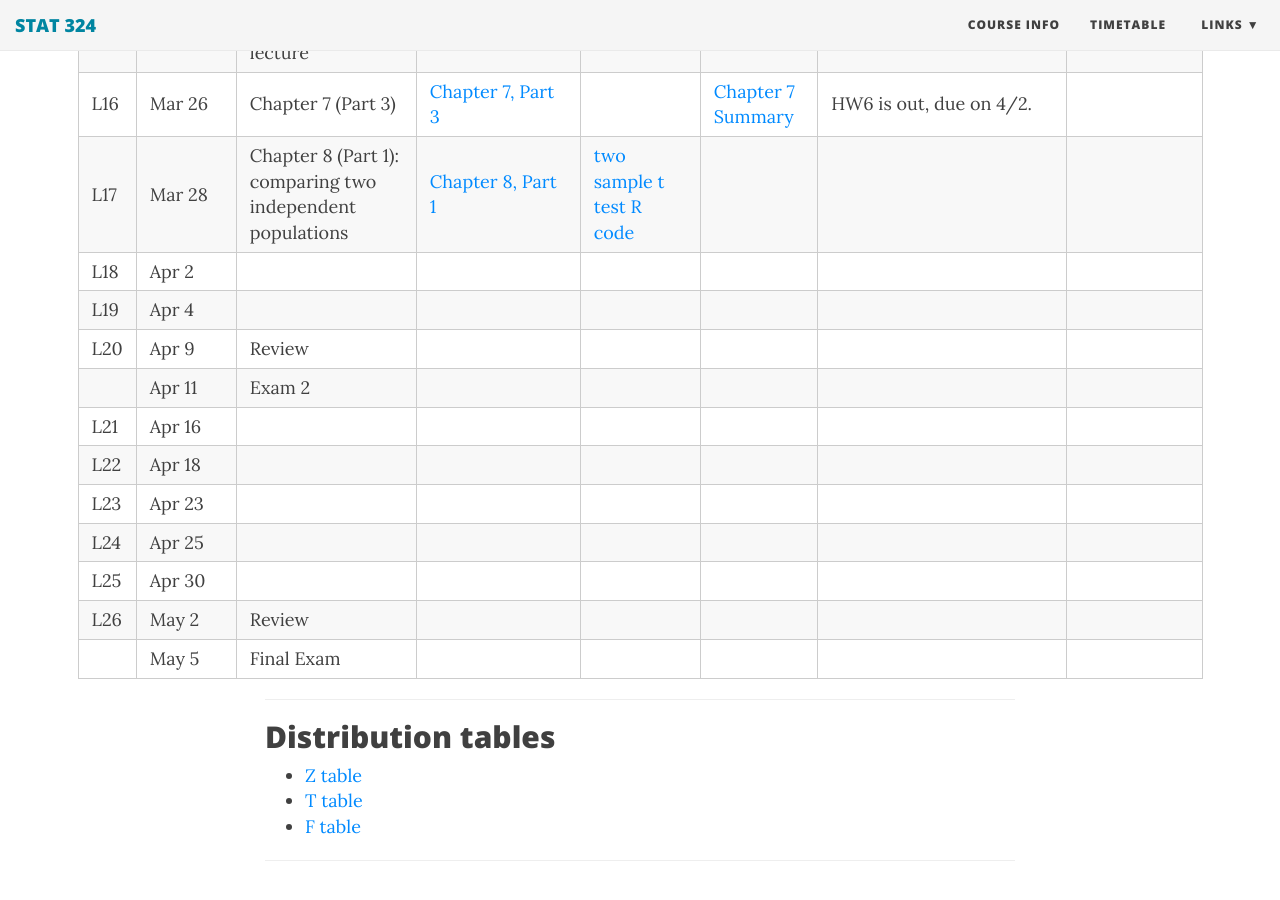
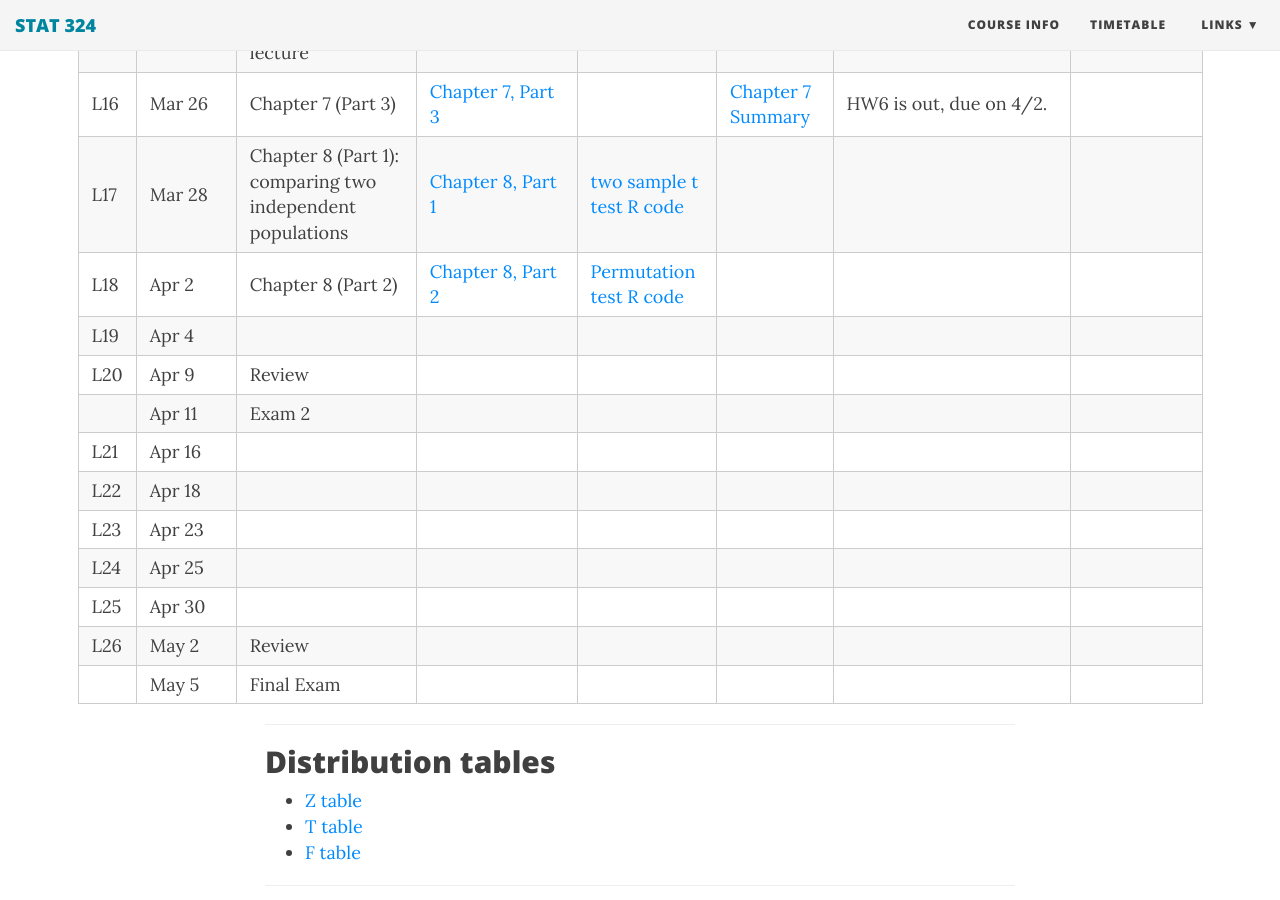
Before and after one commit to duzhewang/stat324, a Jekyll site: the page built from timetable.md, in a window 1280 px wide and 900 px high, scrolled down 1847 px. Built offline with Jekyll 4.4.1, drawn with Linux system fonts in a browser that asks for light colours; nearby versions of some CDN libraries.

Commit message:
Update timetable.md

```diff
--- a/timetable.md
+++ b/timetable.md
@@ -28,8 +28,8 @@ css: /css/wide_table.css
 | | Mar 19 | Spring break, no lecture | |    |      |   Happy Spring Break   |      |
 | | Mar 21 | Spring break, no lecture |   |       |      |      |      |
 | L16   | Mar 26 | Chapter 7 (Part 3)  |  [Chapter 7, Part 3](https://github.com/dzwang91/stat324/raw/gh-pages/lectures/chapter7-3.pdf)      |      |  [Chapter 7 Summary](https://github.com/dzwang91/stat324/raw/gh-pages/notessummary/chapter7summary.pdf)    |  HW6 is out, due on 4/2.   |
-| L17 | Mar 28 | Chapter 8 (Part 1): comparing two independent populations | [Chapter 8, Part 1](https://github.com/dzwang91/stat324/raw/gh-pages/lectures/chapter8-1.pdf)        |  [two sample t test R code](https://github.com/dzwang91/stat324/raw/gh-pages/R/twosample.R)    |      |      |
-|L18 | Apr 2 |  |  |      | |      |
+| L17 | Mar 28 | Chapter 8 (Part 1): comparing two independent populations | [Chapter 8, Part 1](https://github.com/dzwang91/stat324/raw/gh-pages/lectures/chapter8-1.pdf)        |  [two sample t test R code](https://github.com/dzwang91/stat324/raw/gh-pages/R/twosample.R)    |     |      |
+|L18 | Apr 2 | Chapter 8 (Part 2) |[Chapter 8, Part 2](https://github.com/dzwang91/stat324/raw/gh-pages/lectures/chapter8-2.pdf) | [Permutation test R code](https://github.com/dzwang91/stat324/raw/gh-pages/R/Permutation.R)       | |      |
 |L19 | Apr 4 |   |    |     | |   |  |
 | L20  | Apr 9 | Review|     |      |      |      |
 |  | Apr 11 |Exam 2 |      |     |   |  |  |
```
